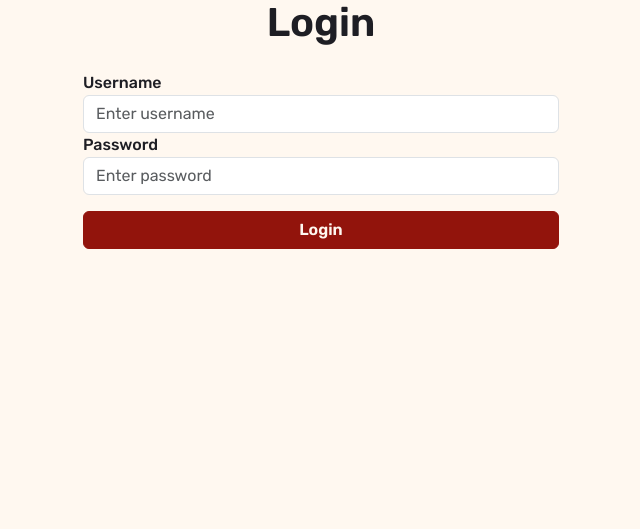
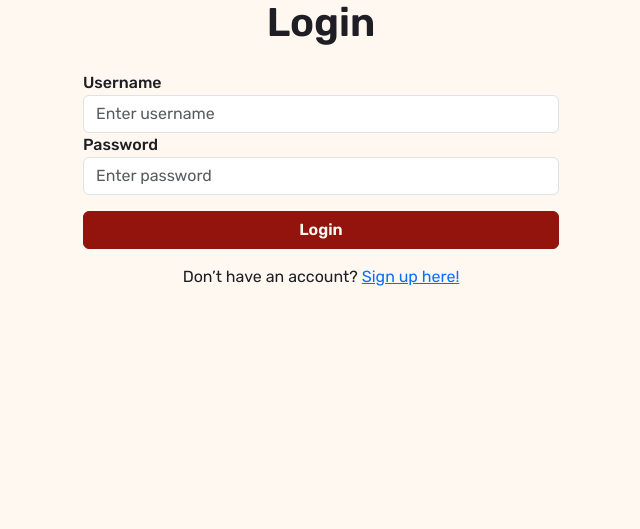
Before and after one commit to israelavendanojr/workout-generator, a Flask app: page /login in a window 1280 px wide. Shown: the part 105-634 px from the top of the page, without its empty margins (319-959 px from the left). Run offline with Flask 3, Linux system fonts and the light colour scheme.

Commit message:
sign up redirect

```diff
--- a/website/static/styles.css
+++ b/website/static/styles.css
@@ -72,7 +72,7 @@ h1, h2, h3, h4, h5, h6,
 }
 
 .btn-primary:hover,.btn-theme:hover {
-    transform: scale(1.1);
+    transform: scale(1.03);
     color: var(--bs-light);
 }
 
--- a/website/templates/login.html
+++ b/website/templates/login.html
@@ -16,5 +16,10 @@
     <button type="submit" class="btn btn-primary mt-3 w-100">Login</button>
 </form>
 
+<p class="mt-3 text-center">
+    Don’t have an account?
+    <a href="{{ url_for('auth.sign_up') }}">Sign up here!</a>
+  </p>
+
 
 {% endblock %}
--- a/website/templates/sign_up.html
+++ b/website/templates/sign_up.html
@@ -26,7 +26,7 @@
       <li>Modify your routines anytime</li>
       <li>Access your plans from any device</li>
       <li>View your workout week at a glance</li>
-      <li>More customization features coming soon!</li>
+      <li>Be the first to near coming features!</li>
     </ul>
   </div>
 {% endblock %}
```
Also changed, not shown: instance/database.db.
